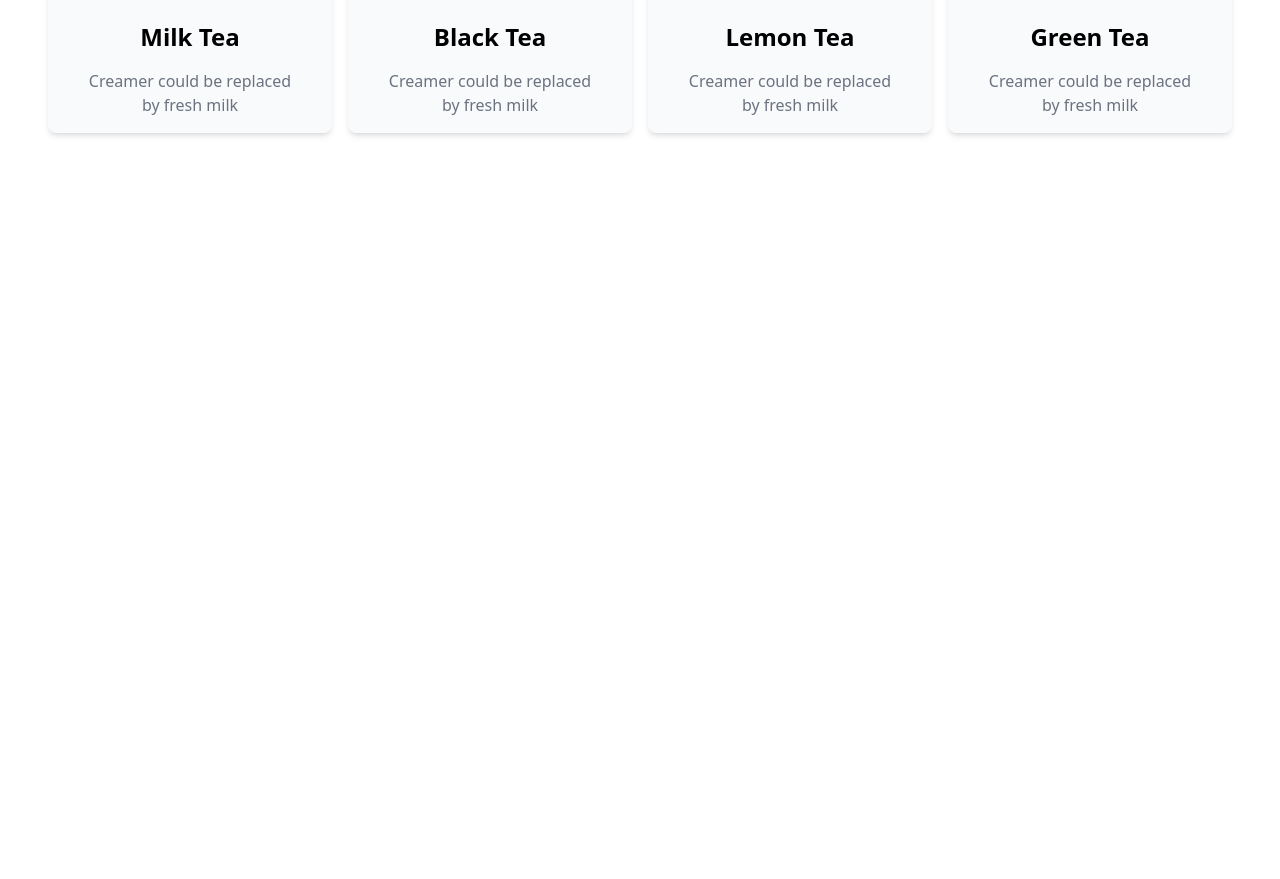
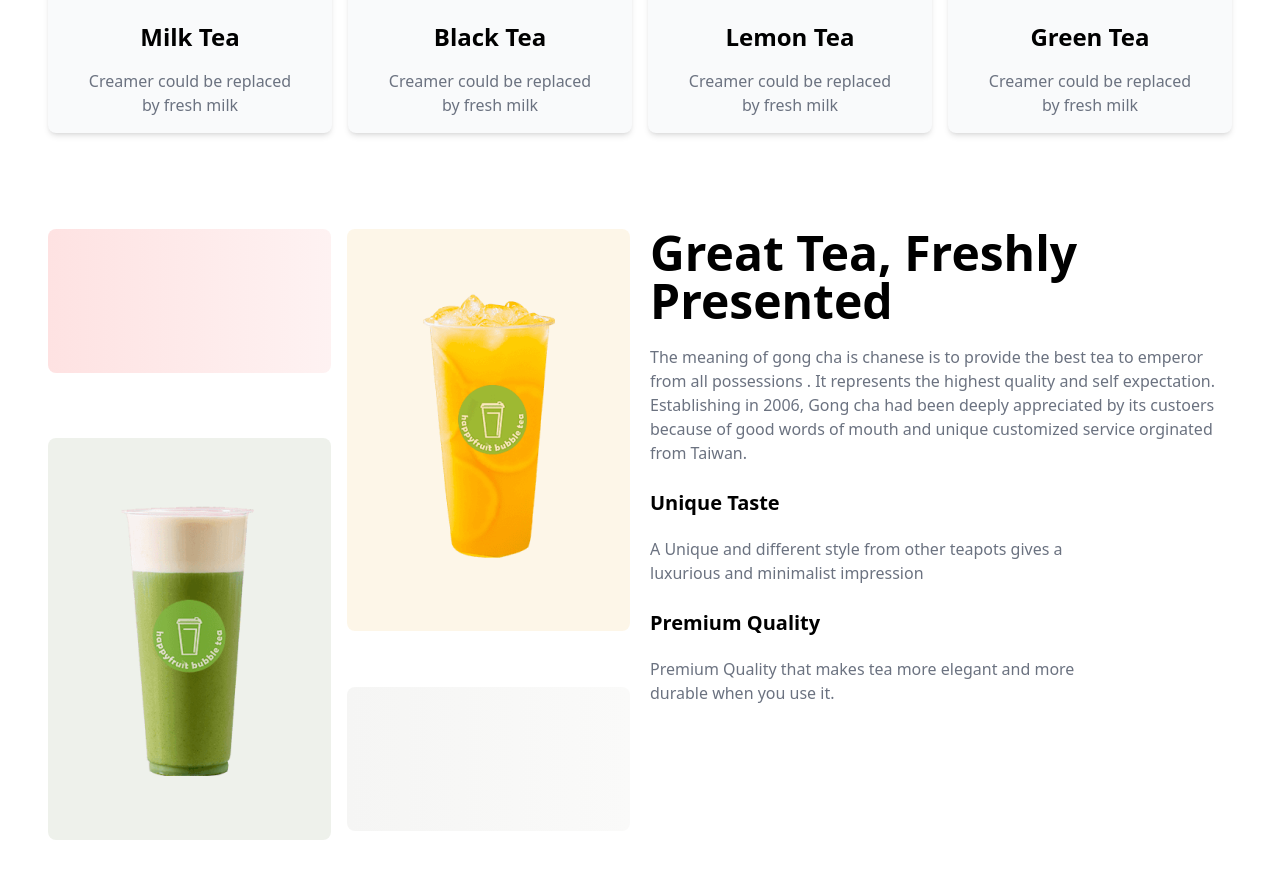
Before and after one commit to golap-raj/tea-house-tailwind-design, a plain HTML site: page index.html in a window 1280 px wide. Shown: the part 983-1862 px from the top of the page. Before the commit the page ends 1212 px from the top, so only its background shows below. Drawn offline with nearby package versions, Linux system fonts and the light colour scheme.

Commit message:
add tea images

```diff
--- a/index.html
+++ b/index.html
@@ -123,6 +123,49 @@
 
             </div>
         </section>
+
+        <!-- great tea section -->
+
+        <section class="mb-24">
+
+            <div class="grid grid-cols-1 md:grid-cols-2 gap-5">
+
+                <!-- image section -->
+
+                <div class="grid grid-cols-2 grid-rows-3 gap-4">
+                 <div class="bg-gradient-to-r from-red-100 to-red-50 h-36 rounded-lg"></div>
+
+                 <div class="bg-[#E6A6231A] rounded-lg row-span-2">
+                    <img class="mx-auto py-16" src="./images/fresh-1.png" alt="">
+                 </div>
+                 <div  class="bg-[#5776391A] rounded-lg row-span-2">
+                    <img class="mx-auto py-16" src="./images/fresh-2.png" alt="">
+                 </div>
+                 <div>
+                    <div class="h-36 bg-gradient-to-r from-stone-100 to-stone-50 rounded-lg mt-10"></div>
+                 </div>
+                </div>
+
+                <!-- text section -->
+
+                <div>
+                    <h1 class="font-bold text-2xl md:text-5xl">Great Tea, Freshly Presented</h1>
+
+                    <p class="text-gray-500 mt-5">The meaning of gong cha is chanese is to provide the best tea to emperor <br> from all possessions . It represents the highest quality and self expectation. <br> Establishing in 2006, Gong cha had been deeply appreciated by its custoers <br>  because of good words of mouth and unique customized service orginated <br> from Taiwan.</p>
+                    <br>
+
+                    <h1 class="text-xl font-bold">Unique Taste</h1>
+                    <p class="text-gray-500 mt-5">A Unique and different style from other teapots gives a <br>luxurious and minimalist impression</p>
+                    <br>
+
+                    <h1 class="text-xl font-bold">Premium Quality</h1>
+                    <p class="text-gray-500 mt-5">Premium Quality that makes tea more elegant and more <br> durable when you use it.</p>
+                </div>
+
+            </div>
+
+
+        </section>
     </main>
     <footer></footer>
   </body>
```
